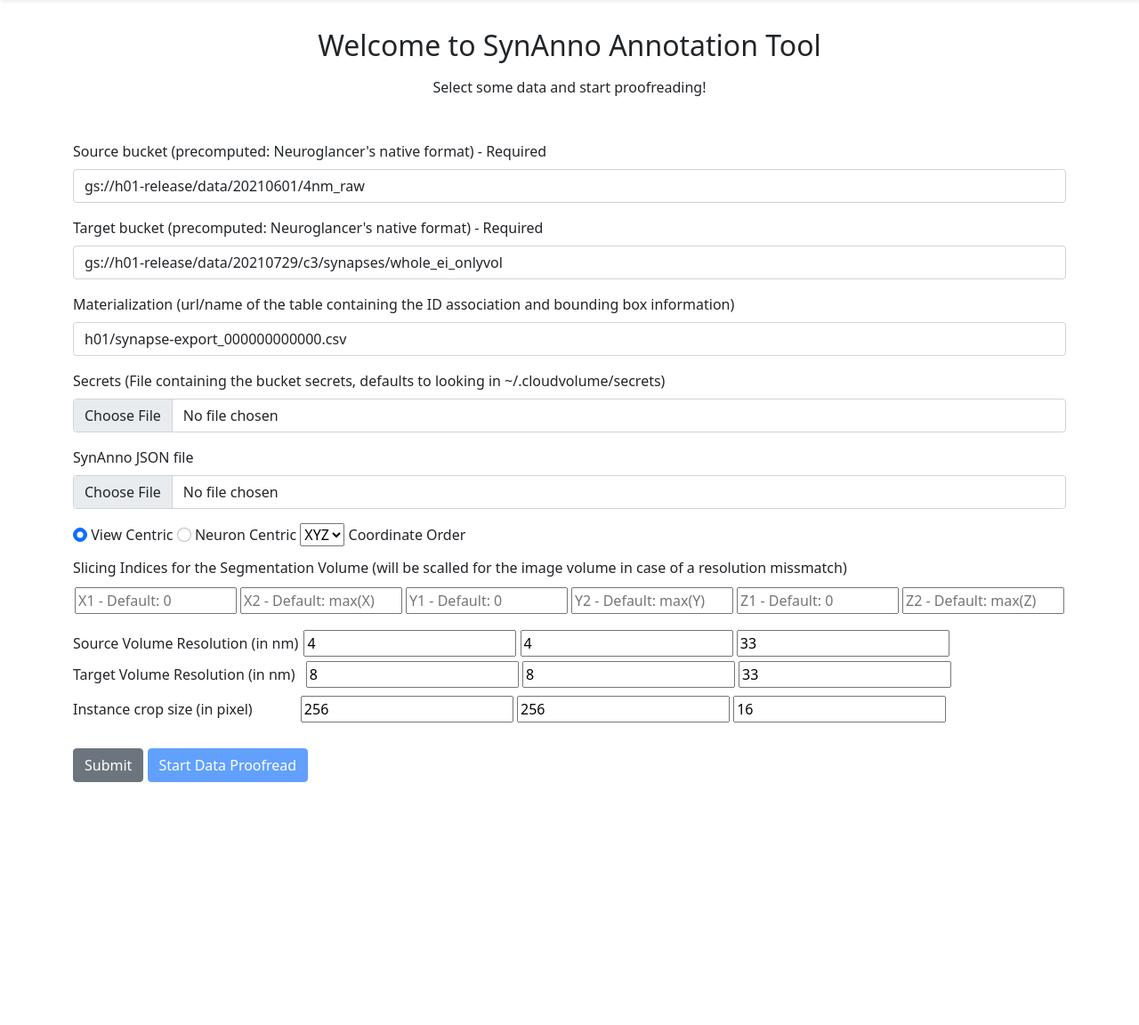
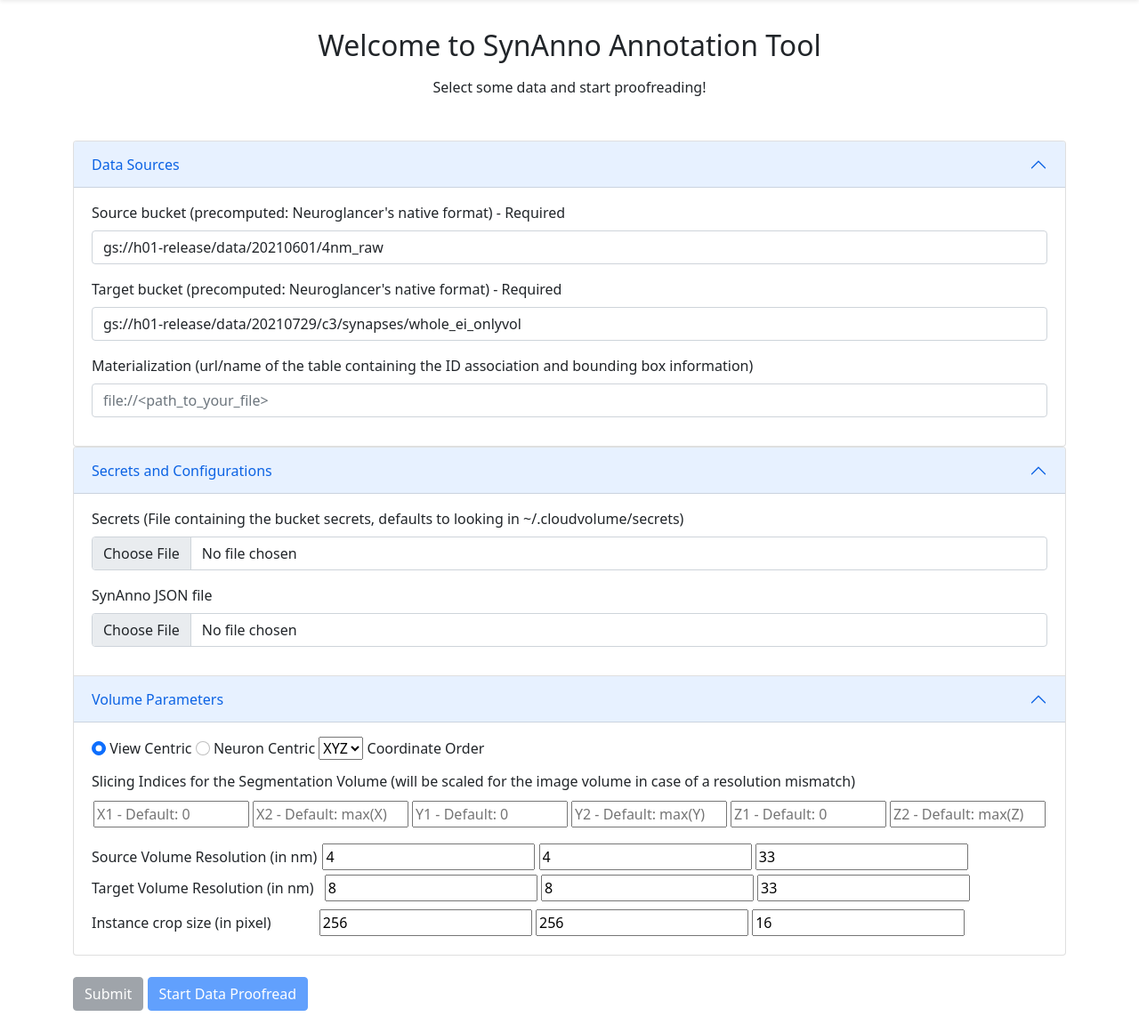
Before and after one commit to PytorchConnectomics/SynAnno, a Flask app: page /open_data in a window 1280 px wide. Shown: the part 56-1208 px from the top of the page at 89% size. Before the commit the page ends 935 px from the top, so only its background shows below. Run offline with Flask 3, Linux system fonts and the light colour scheme; some libraries are stand-ins or nearby versions.

Commit message:
rework opendata view

```diff
--- a/synanno/static/opendata.js
+++ b/synanno/static/opendata.js
@@ -21,75 +21,65 @@ $(document).ready(function () {
     });
   }
 
-  var source = false;
-  var target = false;
-  var json = true;
-
-  // when drawing we also require the JSON
-  if ($("#formFile").hasClass("draw")) {
-    var json = false;
+  function isFieldEmpty(field) {
+    return !field.val() || !field.val().trim();
   }
 
-  // enable the 'submit' button if all required files got provided
-  $("#formFile").on("change", function () {
-    json = true;
-
-    if (source && target && json) {
-      $("#processData").removeClass("disabled");
+  function areAllFieldsValid() {
+    let allValid = true;
+    $("[data-required='true']").each(function () {
+      if (isFieldEmpty($(this))) {
+        allValid = false;
+        return false;
       }
     });
+    return allValid;
+  }
 
-  // enable the 'submit' button if all required files got provided
-  $("#source_file").on("change", function () {
-    source = true;
+  function updateSubmitButtonState() {
+    $("#processData").prop("disabled", !areAllFieldsValid()).toggleClass("disabled", !areAllFieldsValid());
+  }
 
-    if (source && target && json) {
-      $("#processData").removeClass("disabled");
+  function updateFieldColors(accordionItem, userInteraction = false) {
+    accordionItem.find("[data-required='true']").each(function () {
+      const field = $(this);
+      field.css("background-color", userInteraction && isFieldEmpty(field) ? "#fff3cd" : "");
+    });
+    updateSubmitButtonState();
   }
+
+  function updateHeaderColor(accordionItem) {
+    const accordionHeader = accordionItem.find(".accordion-header .accordion-button");
+    const anyFieldEmpty = accordionItem.find("[data-required='true']").toArray().some(field => isFieldEmpty($(field)));
+    if (accordionItem.hasClass("was-interacted")) {
+      accordionHeader.css("background-color", anyFieldEmpty ? "#fff3cd" : "");
+    }
+  }
+
+  $(".accordion-item").each(function () {
+    const accordionItem = $(this);
+
+    accordionItem.on("shown.bs.collapse", function () {
+      accordionItem.addClass("was-interacted");
+      updateFieldColors(accordionItem, true);
+      accordionItem.find(".accordion-header .accordion-button").css("background-color", "");
     });
 
-  // enable the 'submit' button if all required files got provided
-  $("#target_file").on("change", function () {
-    target = true;
-
-    if (source && target && json) {
-      $("#processData").removeClass("disabled");
-    }
+    accordionItem.on("hidden.bs.collapse", function () {
+      accordionItem.addClass("was-interacted");
+      updateHeaderColor(accordionItem);
     });
 
-  // remove disabled from processData button if the default values are not empty
-  if ($("#source_url").val() != "" && $("#target_url").val() != "") {
-    source = true;
-    target = true;
-    $("#processData").removeClass("disabled");
-  }
-
-  // enable the 'submit' button if all required files got provided
-  $("#source_url").on("input", function () {
-    source = true;
-
-    if (source && target) {
-      $("#processData").removeClass("disabled");
-    }
+    accordionItem.find("[data-required='true']").on("input change", function () {
+      updateFieldColors(accordionItem, true);
+    });
   });
 
-  // enable the 'submit' button if all required files got provided
-  $("#target_url").on("input", function () {
-    target = true;
-
-    if (source && target) {
-      $("#processData").removeClass("disabled");
-    }
+  $(".accordion-item").each(function () {
+    const accordionItem = $(this);
+    updateFieldColors(accordionItem, false);
+    updateHeaderColor(accordionItem);
   });
 
-  // toggle between view and neuron centric view
-  $('input[type="radio"]').change(function () {
-    if ($(this).val() === "view") {
-      $("#view-form").show();
-      $("#neuron-form").hide();
-    } else if ($(this).val() === "neuron") {
-      $("#view-form").hide();
-      $("#neuron-form").show();
-    }
+  updateSubmitButtonState();
 });
-});
--- a/synanno/templates/opendata.html
+++ b/synanno/templates/opendata.html
@@ -40,11 +40,19 @@
   >
     <div class="mb-1"></div>
 
-    <div id="cloud-form">
-      <label for="source_url" class="form-label"
-        >Source bucket (precomputed: Neuroglancer's native format) -
-        Required</label
-      >
+    <div class="accordion">
+      <!-- Data Sources Section -->
+      <div class="accordion-item">
+        <h2 class="accordion-header" id="headingOne">
+          <button class="accordion-button" type="button" data-bs-toggle="collapse" data-bs-target="#collapseOne" aria-expanded="true" aria-controls="collapseOne">
+            Data Sources
+          </button>
+        </h2>
+        <div id="collapseOne" class="accordion-collapse collapse show" aria-labelledby="headingOne" data-bs-parent="#accordionExample">
+          <div class="accordion-body">
+            <label for="source_url" class="form-label">
+              Source bucket (precomputed: Neuroglancer's native format) - Required
+            </label>
             <p>
               <input
                 class="form-control"
@@ -53,12 +61,12 @@
                 name="source_url"
                 placeholder="Cloud Volume Bucket - file://<path_to_your_file>"
                 value="gs://h01-release/data/20210601/4nm_raw"
+                {% if mode == 'draw' or mode == 'annotate' %} data-required="true" {% endif %}
               />
             </p>
-      <label for="target_url" class="form-label"
-        >Target bucket (precomputed: Neuroglancer's native format) -
-        Required</label
-      >
+            <label for="target_url" class="form-label">
+              Target bucket (precomputed: Neuroglancer's native format) - Required
+            </label>
             <p>
               <input
                 class="form-control"
@@ -67,26 +75,38 @@
                 name="target_url"
                 placeholder="Cloud Volume Bucket - file://<path_to_your_file>"
                 value="gs://h01-release/data/20210729/c3/synapses/whole_ei_onlyvol"
+                {% if mode == 'draw' or mode == 'annotate' %} data-required="true" {% endif %}
               />
             </p>
-      <label for="materialization_url" class="form-label"
-        >Materialization (url/name of the table containing the ID association
-        and bounding box information)</label
-      >
+            <label for="materialization_url" class="form-label">
+              Materialization (url/name of the table containing the ID association and bounding box information)
+            </label>
             <p>
               <input
                 class="form-control"
                 type="text"
                 id="materialization_url"
                 name="materialization_url"
-          placeholder="Materialization - synapses"
-          value="h01/synapse-export_000000000000.csv"
+                placeholder="file://<path_to_your_file>"
+                {% if mode == 'draw' or mode == 'annotate' %} data-required="true" {% endif %}
               />
             </p>
-      <label for="secrets_file" class="form-label"
-        >Secrets (File containing the bucket secrets, defaults to looking in
-        ~/.cloudvolume/secrets)</label
-      >
+          </div>
+        </div>
+      </div>
+    </div>
+
+    <div class="accordion" id="accordionExample">
+      <!-- Secrets and Configurations Section -->
+      <div class="accordion-item">
+        <h2 class="accordion-header" id="headingTwo">
+          <button class="accordion-button" type="button" data-bs-toggle="collapse" data-bs-target="#collapseTwo" aria-expanded="true" aria-controls="collapseTwo">
+            Secrets and Configurations
+          </button>
+        </h2>
+        <div id="collapseTwo" class="accordion-collapse collapse show" aria-labelledby="headingTwo" data-bs-parent="#accordionExample">
+          <div class="accordion-body">
+            <label for="secrets_file" class="form-label">Secrets (File containing the bucket secrets, defaults to looking in ~/.cloudvolume/secrets)</label>
             <p>
               <input
                 class="form-control"
@@ -102,9 +122,28 @@
                 type="file"
                 id="formFile"
                 name="file_json"
+                {% if mode == 'draw'%} data-required="true" {% endif %}
               />
             </p>
+          </div>
+        </div>
+      </div>
 
+      <!-- Volume Parameters Section -->
+      <div class="accordion-item">
+        <h2 class="accordion-header" id="headingThree">
+          <button
+            class="accordion-button"
+            type="button"
+            data-bs-toggle="collapse"
+            data-bs-target="#collapseThree"
+            aria-expanded="true"
+            aria-controls="collapseThree">
+            Volume Parameters
+          </button>
+        </h2>
+        <div id="collapseThree" class="accordion-collapse collapse show" aria-labelledby="headingThree" data-bs-parent="#accordionExample">
+          <div class="accordion-body">
             <label class="form-check-label">
               <input
                 type="radio"
@@ -112,14 +151,7 @@
                 id="view_centric_button"
                 name="view_style"
                 value="view"
-          {%
-          if
-          (view_style=="view")
-          %}
-          checked
-          {%
-          endif
-          %}
+                {% if view_style=="view" %} checked {% endif %}
               />
               View Centric
             </label>
@@ -130,14 +162,7 @@
                 id="neuron_centric_button"
                 name="view_style"
                 value="neuron"
-          {%
-          if
-          view_style=="neuron"
-          %}
-          checked
-          {%
-          endif
-          %}
+                {% if view_style=="neuron" %} checked {% endif %}
               />
               Neuron Centric
             </label>
@@ -155,20 +180,8 @@
 
             <div class="mb-1"></div>
 
-      <div
-        id="neuron-form"
-        {%
-        if
-        view_style=="view"
-        %}
-        class="hidden-form"
-        {%
-        endif
-        %}
-      >
-        <label for="pre-post-syn" class="form-label"
-          >Pre- and postsynaptic IDs</label
-        >
+            <div id="neuron-form" {% if view_style=="view" %} class="hidden-form" {% endif %}>
+              <label for="pre-post-syn" class="form-label">Pre- and postsynaptic IDs</label>
               <div class="number-container" id="pre-post-syn">
                 <input
                   class="number-dims"
@@ -187,159 +200,44 @@
               </div>
             </div>
 
-      <div
-        id="view-form"
-        {%
-        if
-        view_style=="neuron"
-        %}
-        class="hidden-form"
-        {%
-        endif
-        %}
-      >
-        <label for="coordinate-container-view" class="form-label"
-          >Slicing Indices for the Segmentation Volume (will be scalled for the
-          image volume in case of a resolution missmatch)</label
-        >
+            <div id="view-form" {% if view_style=="neuron" %} class="hidden-form" {% endif %}>
+              <label for="coordinate-container-view" class="form-label">Slicing Indices for the Segmentation Volume (will be scaled for the image volume in case of a resolution mismatch)</label>
               <div class="coordinate-container" id="coordinate-container-view">
-          <input
-            class="coordinate-dims"
-            type="number"
-            id="x1"
-            name="x1"
-            placeholder="X1 - Default: 0"
-          />
-          <input
-            class="coordinate-dims"
-            type="number"
-            id="x2"
-            name="x2"
-            placeholder="X2 - Default: max(X)"
-          />
-          <input
-            class="coordinate-dims"
-            type="number"
-            id="y1"
-            name="y1"
-            placeholder="Y1 - Default: 0"
-          />
-          <input
-            class="coordinate-dims"
-            type="number"
-            id="y2"
-            name="y2"
-            placeholder="Y2 - Default: max(Y)"
-          />
-          <input
-            class="coordinate-dims"
-            type="number"
-            id="z1"
-            name="z1"
-            placeholder="Z1 - Default: 0"
-          />
-          <input
-            class="coordinate-dims"
-            type="number"
-            id="z2"
-            name="z2"
-            placeholder="Z2 - Default: max(Z)"
-          />
+                <input class="coordinate-dims" type="number" id="x1" name="x1" placeholder="X1 - Default: 0" />
+                <input class="coordinate-dims" type="number" id="x2" name="x2" placeholder="X2 - Default: max(X)" />
+                <input class="coordinate-dims" type="number" id="y1" name="y1" placeholder="Y1 - Default: 0" />
+                <input class="coordinate-dims" type="number" id="y2" name="y2" placeholder="Y2 - Default: max(Y)" />
+                <input class="coordinate-dims" type="number" id="z1" name="z1" placeholder="Z1 - Default: 0" />
+                <input class="coordinate-dims" type="number" id="z2" name="z2" placeholder="Z2 - Default: max(Z)" />
               </div>
             </div>
 
             <div class="mb-3"></div>
 
             <div>
-        <label class="form-label" style="margin-right: 2px"
-          >Source Volume Resolution (in nm)</label
-        >
-        <input
-          class="X-Res"
-          type="number"
-          id="res-source-1"
-          name="res-source-1"
-          placeholder="Default: 4"
-          value="4"
-        />
-        <input
-          class="Y-Res"
-          type="number"
-          id="res-source-2"
-          name="res-source-2"
-          placeholder="Default: 4"
-          value="4"
-        />
-        <input
-          class="Z-Res"
-          type="number"
-          id="res-source-3"
-          name="res-source-3"
-          placeholder="Default: 33"
-          value="33"
-        />
+              <label class="form-label" style="margin-right: 2px">Source Volume Resolution (in nm)</label>
+              <input class="X-Res" type="number" id="res-source-1" name="res-source-1" placeholder="Default: 4" value="4" />
+              <input class="Y-Res" type="number" id="res-source-2" name="res-source-2" placeholder="Default: 4" value="4" />
+              <input class="Z-Res" type="number" id="res-source-3" name="res-source-3" placeholder="Default: 33" value="33" />
             </div>
 
             <div>
-        <label class="form-label" style="margin-right: 8px"
-          >Target Volume Resolution (in nm)</label
-        >
-        <input
-          class="X-Res"
-          type="number"
-          id="res-target-1"
-          name="res-target-1"
-          placeholder="Default: 8"
-          value="8"
-        />
-        <input
-          class="Y-Res"
-          type="number"
-          id="res-target-2"
-          name="res-target-2"
-          placeholder="Default: 8"
-          value="8"
-        />
-        <input
-          class="Z-Res"
-          type="number"
-          id="res-target-3"
-          name="res-target-3"
-          placeholder="Default: 33"
-          value="33"
-        />
-      </div>
+              <label class="form-label" style="margin-right: 8px">Target Volume Resolution (in nm)</label>
+              <input class="X-Res" type="number" id="res-target-1" name="res-target-1" placeholder="Default: 8" value="8" />
+              <input class="Y-Res" type="number" id="res-target-2" name="res-target-2" placeholder="Default: 8" value="8" />
+              <input class="Z-Res" type="number" id="res-target-3" name="res-target-3" placeholder="Default: 33" value="33" />
             </div>
 
             <div class="mb-1"></div>
 
-    <label
-      for="formGroupExampleInput"
-      class="form-label"
-      style="margin-right: 50px"
-      >Instance crop size (in pixel)</label
-    >
-    <input
-      type="number"
-      id="cropsize_x"
-      placeholder="256"
-      name="crop_size_c0"
-      value="256"
-    />
-    <input
-      type="number"
-      id="cropsize_y"
-      placeholder="256"
-      name="crop_size_c1"
-      value="256"
-    />
-    <input
-      type="number"
-      id="cropsize_z"
-      placeholder="16"
-      name="crop_size_c2"
-      value="16"
-    />
+            <label for="formGroupExampleInput" class="form-label" style="margin-right: 50px">Instance crop size (in pixel)</label>
+            <input type="number" id="cropsize_x" placeholder="256" name="crop_size_c0" value="256" />
+            <input type="number" id="cropsize_y" placeholder="256" name="crop_size_c1" value="256" />
+            <input type="number" id="cropsize_z" placeholder="16" name="crop_size_c2" value="16" />
+          </div>
+        </div>
+      </div>
+    </div>
 
     <p class="mt-4">
       <input
```
Lines whose indentation alone changed are shown as unchanged.
